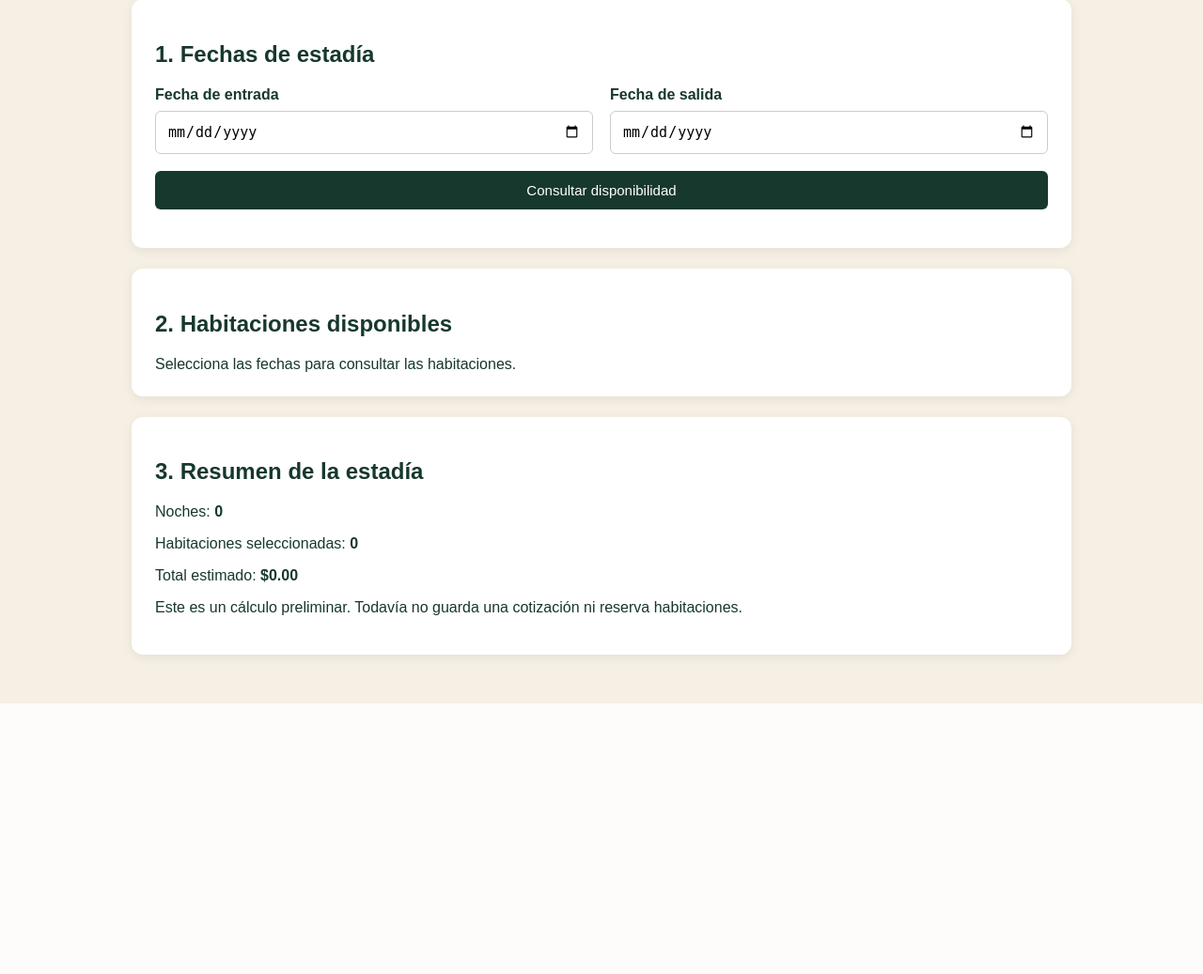
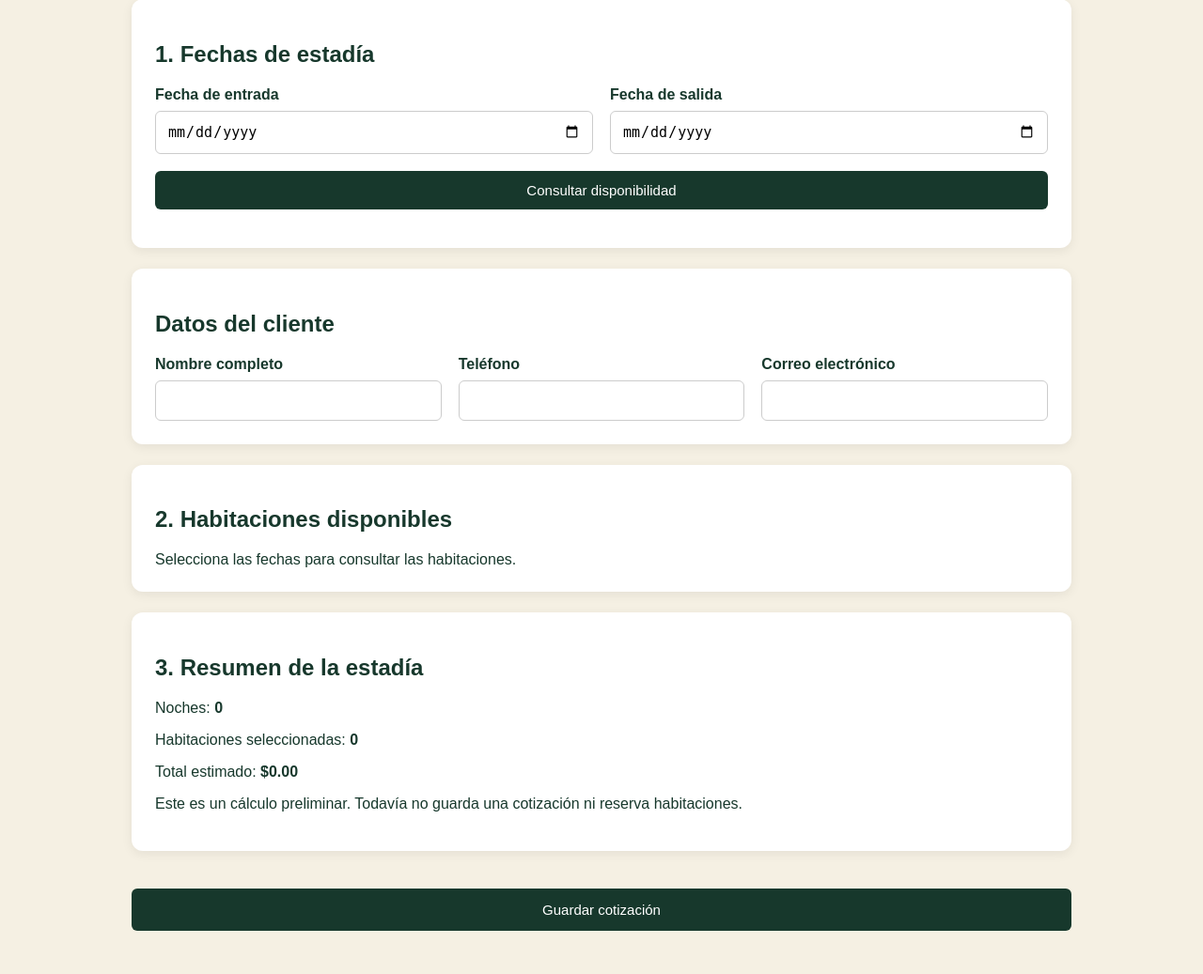
Before and after one commit to Alissmel19/Inventario-Eventos, a Django app: page /hospedaje/cotizar/ in a window 1280 px wide. Shown: the part 145-1182 px from the top of the page at 94% size. Before the commit the page ends 894 px from the top, so only its background shows below. Run offline with Django 5.2, Linux system fonts and the light colour scheme; the visitor is signed in with stand-in values (Sample User, id 1); parts of the project's set-up code (start-up, migrations or seed data) failed here and were passed over.

Commit message:
Agregar módulo de cotización de hospedaje y disponibilidad

```diff
--- a/config/urls.py
+++ b/config/urls.py
@@ -28,4 +28,12 @@ path(
     views.cotizar_hospedaje,
     name="cotizar_hospedaje"
 ),
+
+
+path(
+    "hospedaje/guardar/",
+    views.guardar_cotizacion_hospedaje,
+    name="guardar_cotizacion_hospedaje",
+),
+
 ]
--- a/eventos/views.py
+++ b/eventos/views.py
@@ -1,4 +1,5 @@
 import json
+import uuid
 from datetime import datetime
 from decimal import Decimal, InvalidOperation
 
@@ -14,6 +15,8 @@ from django.db import transaction
 from django.utils import timezone
 from django.utils.dateparse import parse_date
 from django.views.decorators.http import require_GET
+from django.views.decorators.http import require_POST
+
 
 from django.contrib.auth import authenticate, login, logout
 from django.contrib.auth.decorators import login_required
@@ -49,6 +52,9 @@ from .models import (
     Bebidas,
 
     ServiciosOpcionales,
+     Hospedaje,
+    HabitacionesUnidades,
+    DetalleHospedaje,
 
 )
 
@@ -1453,3 +1459,166 @@ def habitaciones_disponibles(request):
 @login_required(login_url="login")
 def cotizar_hospedaje(request):
     return render(request, "cotizar_hospedaje.html")
+
+
+
+@login_required(login_url="login")
+@require_POST
+def guardar_cotizacion_hospedaje(request):
+    nombre = request.POST.get("nombre", "").strip()
+    telefono = request.POST.get("telefono", "").strip()
+    correo = request.POST.get("correo", "").strip()
+
+    fecha_entrada = parse_date(request.POST.get("fecha_entrada", ""))
+    fecha_salida = parse_date(request.POST.get("fecha_salida", ""))
+
+    ids_unidades = request.POST.getlist("habitaciones")
+
+    if not nombre:
+        return JsonResponse({
+            "ok": False,
+            "error": "El nombre del cliente es obligatorio."
+        }, status=400)
+
+    if not fecha_entrada or not fecha_salida:
+        return JsonResponse({
+            "ok": False,
+            "error": "Debes indicar las fechas de entrada y salida."
+        }, status=400)
+
+    if fecha_salida <= fecha_entrada:
+        return JsonResponse({
+            "ok": False,
+            "error": "La salida debe ser posterior a la entrada."
+        }, status=400)
+
+    if not ids_unidades:
+        return JsonResponse({
+            "ok": False,
+            "error": "Selecciona al menos una habitación."
+        }, status=400)
+
+    try:
+        ids_unidades = list({int(valor) for valor in ids_unidades})
+    except (ValueError, TypeError):
+        return JsonResponse({
+            "ok": False,
+            "error": "La selección de habitaciones no es válida."
+        }, status=400)
+
+    noches = (fecha_salida - fecha_entrada).days
+
+    try:
+        with transaction.atomic():
+            unidades = list(
+                HabitacionesUnidades.objects
+                .select_for_update()
+                .filter(
+                    id_unidad__in=ids_unidades,
+                    activa=True
+                )
+                .select_related("id_habitaciones")
+            )
+
+            if len(unidades) != len(ids_unidades):
+                return JsonResponse({
+                    "ok": False,
+                    "error": "Una o más habitaciones no existen o están inactivas."
+                }, status=400)
+
+            # Solo las cotizaciones aceptadas bloquean habitaciones.
+            ocupadas = DetalleHospedaje.objects.filter(
+                fecha_check_in__lt=fecha_salida,
+                fecha_check_out__gt=fecha_entrada,
+                id_unidad__in=ids_unidades,
+                id_hospedaje__cotizacion__estado="Aceptada",
+            ).values_list("id_unidad_id", flat=True)
+
+            ids_ocupadas = set(ocupadas)
+
+            if ids_ocupadas:
+                return JsonResponse({
+                    "ok": False,
+                    "error": (
+                        "Una o más habitaciones ya están reservadas "
+                        "para esas fechas. Consulta la disponibilidad otra vez."
+                    )
+                }, status=409)
+
+            subtotal = sum(
+                (
+                    Decimal(str(unidad.id_habitaciones.precio))
+                    * noches
+                    for unidad in unidades
+                ),
+                Decimal("0.00")
+            )
+
+            ahora = timezone.now()
+
+            cliente = Clientes.objects.create(
+                nombre=nombre,
+                telefono=telefono or None,
+                correo=correo or None,
+                fecha_registro=ahora,
+            )
+
+            numero = f"HOS-{ahora:%Y%m%d}-{uuid.uuid4().hex[:8].upper()}"
+
+            cotizacion = Cotizaciones.objects.create(
+                evento=None,
+                numero_cotizacion=numero,
+                fecha=ahora.date(),
+                subtotal=subtotal,
+                porcentaje_propina=Decimal("0.00"),
+                monto_propina=Decimal("0.00"),
+                descuento=Decimal("0.00"),
+                total=subtotal,
+                estado="Borrador",
+                observaciones=(
+                    f"Cotización independiente de hospedaje. "
+                    f"Entrada: {fecha_entrada}; salida: {fecha_salida}; "
+                    f"noches: {noches}."
+                ),
+                fecha_creacion=ahora,
+            )
+
+            hospedaje = Hospedaje.objects.create(
+                total=subtotal,
+                fecha=ahora,
+                cliente=cliente,
+                cotizacion=cotizacion,
+            )
+
+            for unidad in unidades:
+                DetalleHospedaje.objects.create(
+                    id_hospedaje=hospedaje,
+                    id_habitaciones=unidad.id_habitaciones,
+                    id_unidad=unidad,
+                    fecha_check_in=fecha_entrada,
+                    fecha_check_out=fecha_salida,
+                )
+
+        return JsonResponse({
+            "ok": True,
+            "mensaje": "La cotización se guardó correctamente.",
+            "numero_cotizacion": numero,
+            "total": str(subtotal),
+            "noches": noches,
+        })
+
+    except (InvalidOperation, TypeError, ValueError):
+        return JsonResponse({
+            "ok": False,
+            "error": "No se pudo calcular el total. Revisa los precios de las habitaciones."
+        }, status=400)
+
+
+    except Exception as error:
+        import logging
+        logging.exception("Error guardando cotización de hospedaje")
+
+        return JsonResponse({
+            "ok": False,
+            "error": str(error),
+        }, status=500)
--- a/templates/cotizar_hospedaje.html
+++ b/templates/cotizar_hospedaje.html
@@ -120,6 +120,30 @@
         <p id="mensaje" class="mensaje" aria-live="polite"></p>
     </section>
 
+
+
+<section class="panel">
+    <h2>Datos del cliente</h2>
+
+    <div class="fechas">
+        <div>
+            <label for="nombreCliente">Nombre completo</label>
+            <input type="text" id="nombreCliente" required>
+        </div>
+
+        <div>
+            <label for="telefonoCliente">Teléfono</label>
+            <input type="tel" id="telefonoCliente">
+        </div>
+
+        <div>
+            <label for="correoCliente">Correo electrónico</label>
+            <input type="email" id="correoCliente">
+        </div>
+    </div>
+</section>
+
+
     <section class="panel">
         <h2>2. Habitaciones disponibles</h2>
         <div id="listaHabitaciones">
@@ -141,9 +165,20 @@
             cotización ni reserva habitaciones.
         </p>
     </section>
-</div>
 
-<script>
+
+        <button type="button" id="btnGuardar"
+                style="width:100%; padding:14px; background:#17382c;
+                    color:white; border:0; border-radius:6px;
+                    cursor:pointer; margin-top:18px;">
+            Guardar cotización
+        </button>
+
+        <p id="mensajeGuardado" class="mensaje" aria-live="polite"></p>
+
+        </div>
+
+        <script>
     const entrada = document.getElementById("fechaEntrada");
     const salida = document.getElementById("fechaSalida");
     const lista = document.getElementById("listaHabitaciones");
@@ -258,6 +293,91 @@
         document.getElementById("totalEstimado").textContent =
             `$${total.toFixed(2)}`;
     }
+
+
+
+
+document.getElementById("btnGuardar").addEventListener("click", guardarCotizacion);
+
+async function guardarCotizacion() {
+    const nombre = document.getElementById("nombreCliente").value.trim();
+    const telefono = document.getElementById("telefonoCliente").value.trim();
+    const correo = document.getElementById("correoCliente").value.trim();
+    const mensajeGuardado = document.getElementById("mensajeGuardado");
+
+    if (!nombre) {
+        mensajeGuardado.textContent = "Ingresa el nombre del cliente.";
+        return;
+    }
+
+    if (!entrada.value || !salida.value || salida.value <= entrada.value) {
+        mensajeGuardado.textContent = "Revisa las fechas de entrada y salida.";
+        return;
+    }
+
+    const seleccionadas = [
+        ...document.querySelectorAll(".seleccion-habitacion:checked")
+    ];
+
+    if (!seleccionadas.length) {
+        mensajeGuardado.textContent = "Selecciona al menos una habitación.";
+        return;
+    }
+
+    const datos = new URLSearchParams();
+    datos.append("nombre", nombre);
+    datos.append("telefono", telefono);
+    datos.append("correo", correo);
+    datos.append("fecha_entrada", entrada.value);
+    datos.append("fecha_salida", salida.value);
+
+    seleccionadas.forEach(habitacion => {
+        datos.append("habitaciones", habitacion.value);
+    });
+
+    const csrf = document.cookie
+        .split("; ")
+        .find(fila => fila.startsWith("csrftoken="))
+        ?.split("=")[1];
+
+    if (!csrf) {
+        mensajeGuardado.textContent =
+            "No se encontró el token de seguridad. Recarga la página e inténtalo otra vez.";
+        return;
+    }
+
+    const boton = document.getElementById("btnGuardar");
+    boton.disabled = true;
+    mensajeGuardado.textContent = "Guardando cotización...";
+
+    try {
+        const respuesta = await fetch("/hospedaje/guardar/", {
+            method: "POST",
+            headers: {
+                "Content-Type": "application/x-www-form-urlencoded;charset=UTF-8",
+                "X-CSRFToken": decodeURIComponent(csrf)
+            },
+            body: datos.toString(),
+            credentials: "same-origin"
+        });
+
+        const resultado = await respuesta.json();
+
+        if (!respuesta.ok || !resultado.ok) {
+            throw new Error(resultado.error || "No se pudo guardar.");
+        }
+
+        mensajeGuardado.textContent =
+            `¡Cotización guardada! Número: ${resultado.numero_cotizacion}. ` +
+            `Total: $${Number(resultado.total).toFixed(2)}.`;
+
+    } catch (error) {
+        mensajeGuardado.textContent = error.message;
+    } finally {
+        boton.disabled = false;
+    }
+}
+
 </script>
 </body>
 </html>
```
